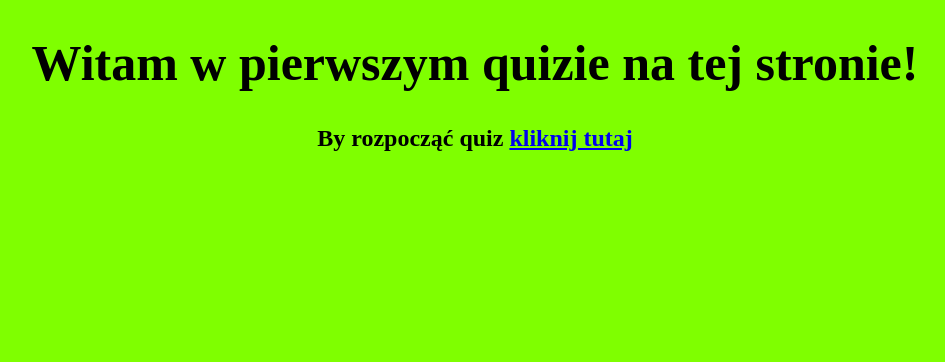
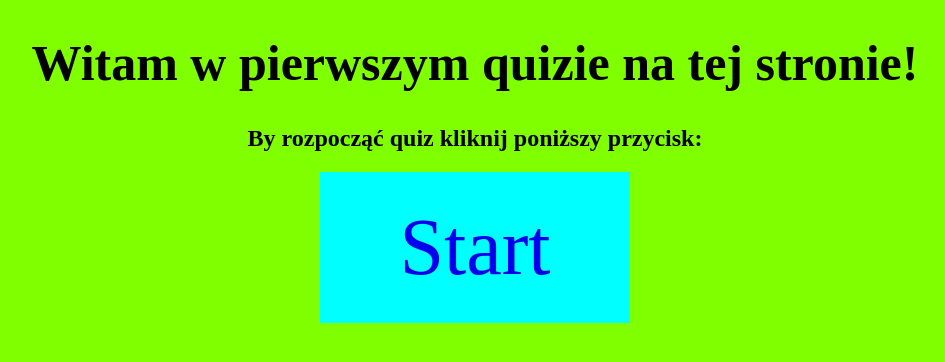
Before and after one commit to cdon4pl2/HTMLquizy.github.io, a plain HTML site: page underpages/testowyquiz.html in a window 1280 px wide. Shown: the whole page, without its empty margins (165-1110 px from the left). Drawn offline with Linux system fonts and the light colour scheme.

Commit message:
added "starter" page to quiz 1, main page fixes

```diff
--- a/underpages/testowyquiz.html
+++ b/underpages/testowyquiz.html
@@ -23,11 +23,26 @@
             position: relative;
             text-align: center;
         }
-    </style>
+
+        a {
+            background-color: aqua;
+            padding: 30px;
+            font-size: 80px;
+            width: 250px;
+            text-decoration: none;
+            text-align: center;
+        }
+
+        .centerbutton {
+            align-items: center;
+            display: flex;
+            justify-content: center;
+        }
+        </style>
     <h1>Witam w pierwszym quizie na tej stronie!</h1>
-    <h2 class="firstpagesmallertitle">By rozpocząć quiz
-        <a href="underpages/testowyquizquestions/question1.html" class="startbutton">kliknij tutaj</a>
-    </h2>
-
+    <h2 class="firstpagesmallertitle">By rozpocząć quiz kliknij poniższy przycisk:</h2>
+    <div class="centerbutton">
+       <a href="testowyquizquestions\question1.html">Start</a>
+    </div>
 </body>
 </html>
```
